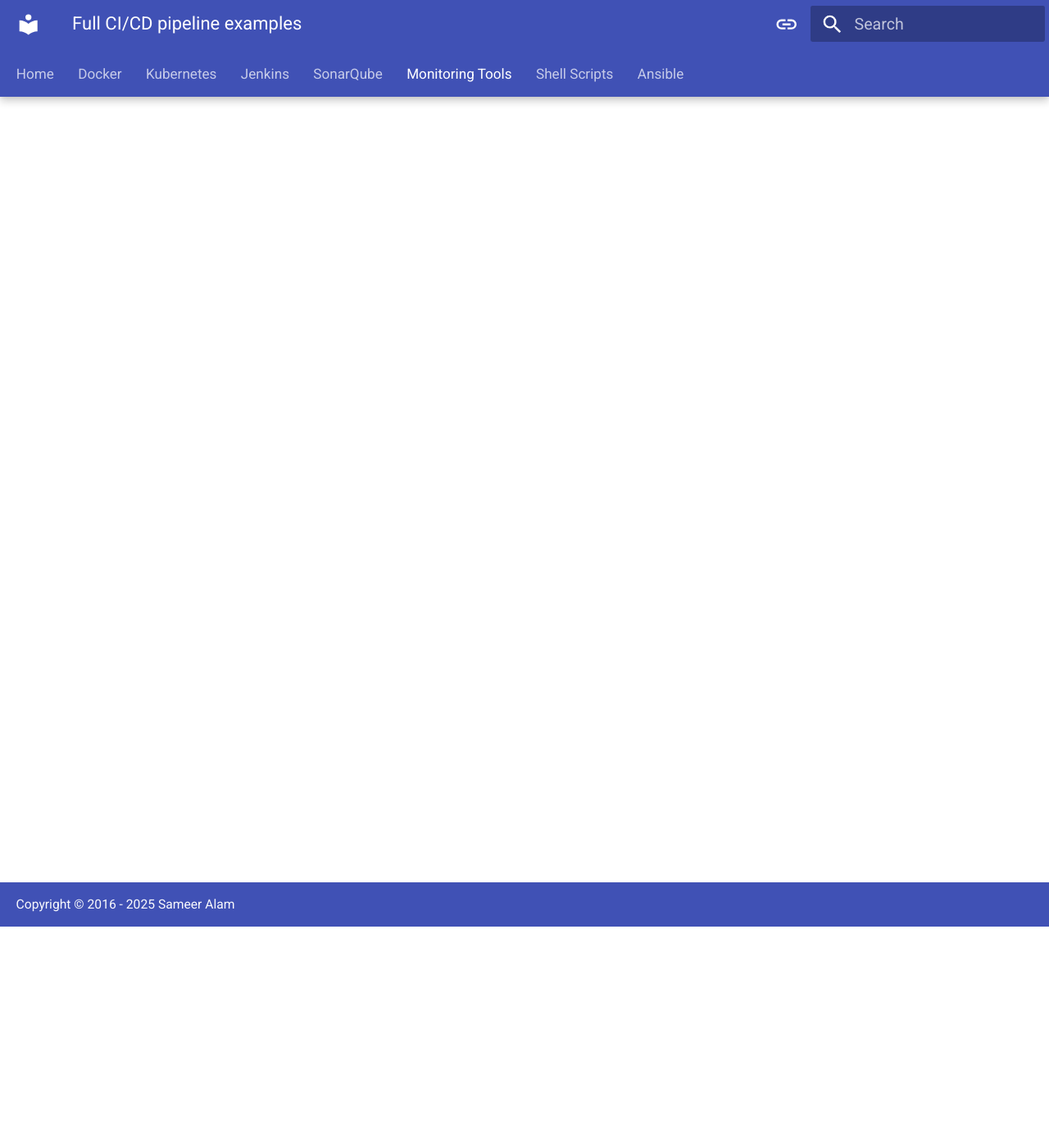
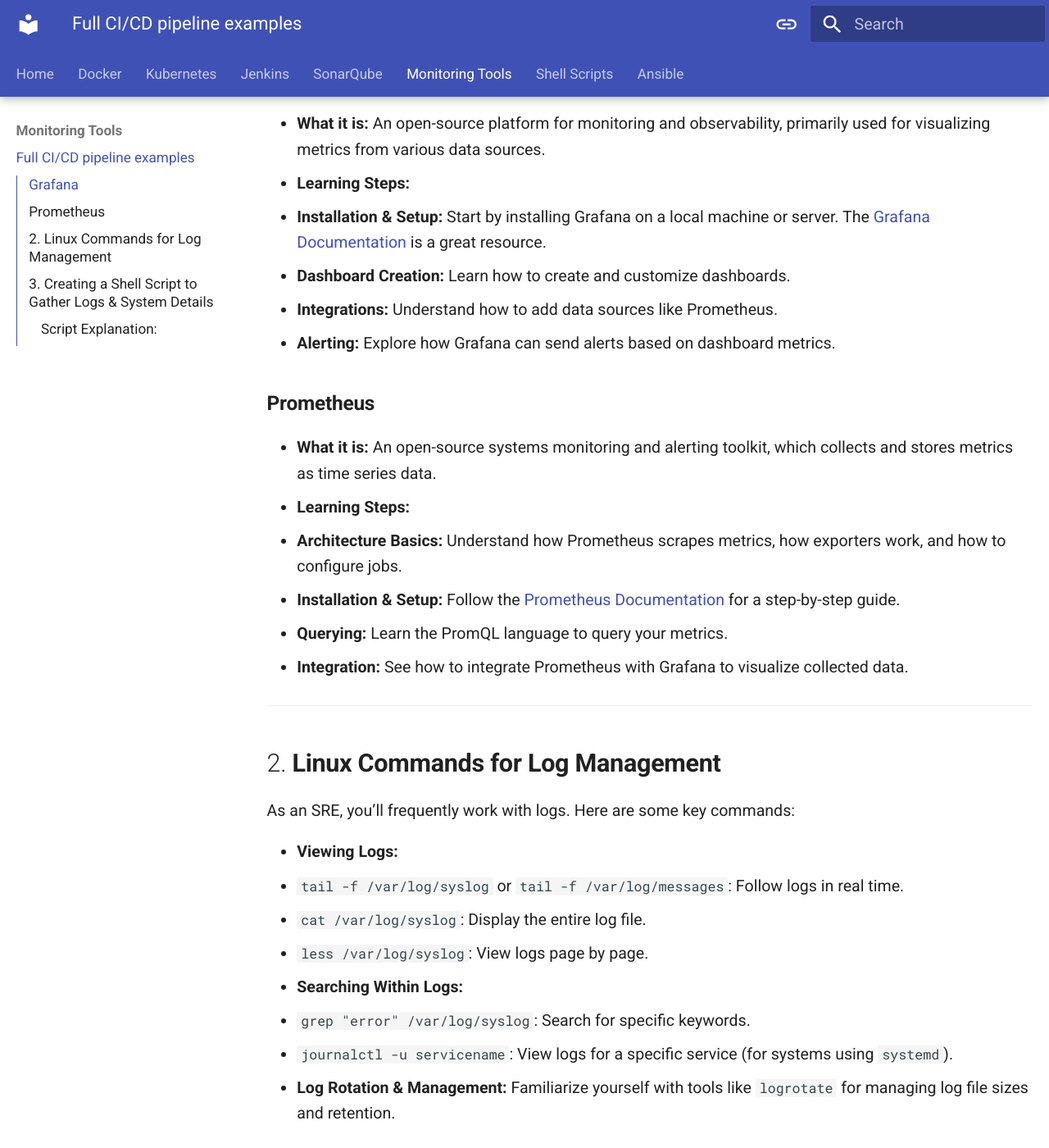
Before and after one commit to sameeralam3127/Devops-automation, an MkDocs documentation site: the page built from docs/cicd-tools/pipeline-examples.md, in a window 1280 px wide and 1400 px high, scrolled down 270 px. Shown: the whole window at 82% size. Built offline with MkDocs 1.6.1 and Material for MkDocs 9.7.7, drawn with Linux system fonts in a browser that asks for light colours; some of the changed text lies outside the part shown.

Commit message:
Update pipeline-examples.md

````diff
--- a/docs/cicd-tools/pipeline-examples.md
+++ b/docs/cicd-tools/pipeline-examples.md
@@ -1 +1,83 @@
-# Monitoring Tool
+**Monitoring Tools: Grafana & Prometheus**
+
+### **Grafana**
+- **What it is:** An open-source platform for monitoring and observability, primarily used for visualizing metrics from various data sources.
+- **Learning Steps:**
+  - **Installation & Setup:** Start by installing Grafana on a local machine or server. The [Grafana Documentation](https://grafana.com/docs/grafana/latest/) is a great resource.
+  - **Dashboard Creation:** Learn how to create and customize dashboards.
+  - **Integrations:** Understand how to add data sources like Prometheus.
+  - **Alerting:** Explore how Grafana can send alerts based on dashboard metrics.
+
+### **Prometheus**
+- **What it is:** An open-source systems monitoring and alerting toolkit, which collects and stores metrics as time series data.
+- **Learning Steps:**
+  - **Architecture Basics:** Understand how Prometheus scrapes metrics, how exporters work, and how to configure jobs.
+  - **Installation & Setup:** Follow the [Prometheus Documentation](https://prometheus.io/docs/introduction/overview/) for a step-by-step guide.
+  - **Querying:** Learn the PromQL language to query your metrics.
+  - **Integration:** See how to integrate Prometheus with Grafana to visualize collected data.
+
+---
+
+## 2. **Linux Commands for Log Management**
+
+As an SRE, you’ll frequently work with logs. Here are some key commands:
+
+- **Viewing Logs:**
+  - `tail -f /var/log/syslog` or `tail -f /var/log/messages`: Follow logs in real time.
+  - `cat /var/log/syslog`: Display the entire log file.
+  - `less /var/log/syslog`: View logs page by page.
+- **Searching Within Logs:**
+  - `grep "error" /var/log/syslog`: Search for specific keywords.
+  - `journalctl -u servicename`: View logs for a specific service (for systems using `systemd`).
+- **Log Rotation & Management:** Familiarize yourself with tools like `logrotate` for managing log file sizes and retention.
+
+---
+
+## 3. **Creating a Shell Script to Gather Logs & System Details**
+
+Below is an example shell script that collects basic system logs and details. Customize the file paths as per your system (e.g., `/var/log/syslog` vs. `/var/log/messages`).
+
+```bash
+#!/bin/bash
+# A simple script to collect logs and system details
+
+# Define a directory to store the collected logs
+OUTPUT_DIR="/tmp/system_logs_$(date +'%Y%m%d_%H%M%S')"
+mkdir -p "$OUTPUT_DIR"
+
+echo "Collecting logs and system details..."
+
+# 1. Collect System Logs
+if [ -f /var/log/syslog ]; then
+    cp /var/log/syslog "$OUTPUT_DIR/"
+elif [ -f /var/log/messages ]; then
+    cp /var/log/messages "$OUTPUT_DIR/"
+else
+    echo "No standard log file found."
+fi
+
+# 2. Collect System Information
+{
+  echo "=== Uptime ==="
+  uptime
+
+  echo -e "\n=== Disk Usage ==="
+  df -h
+
+  echo -e "\n=== Memory Usage ==="
+  free -h
+
+  echo -e "\n=== Top 10 Processes by Memory Usage ==="
+  ps aux --sort=-%mem | head -n 10
+} > "$OUTPUT_DIR/system_info.txt"
+
+echo "Data collection complete. Check the output in: $OUTPUT_DIR"
+```
+
+### **Script Explanation:**
+- **Directory Setup:** The script creates a unique directory in `/tmp` to store logs and details.
+- **Log Collection:** It checks for common log files (`syslog` or `messages`) and copies them.
+- **System Details:** It collects uptime, disk usage, memory usage, and the top 10 memory-consuming processes.
+- **Usage:** Save the script as `collect_info.sh`, make it executable with `chmod +x collect_info.sh`, and run it using `./collect_info.sh`.
+
+---
````
